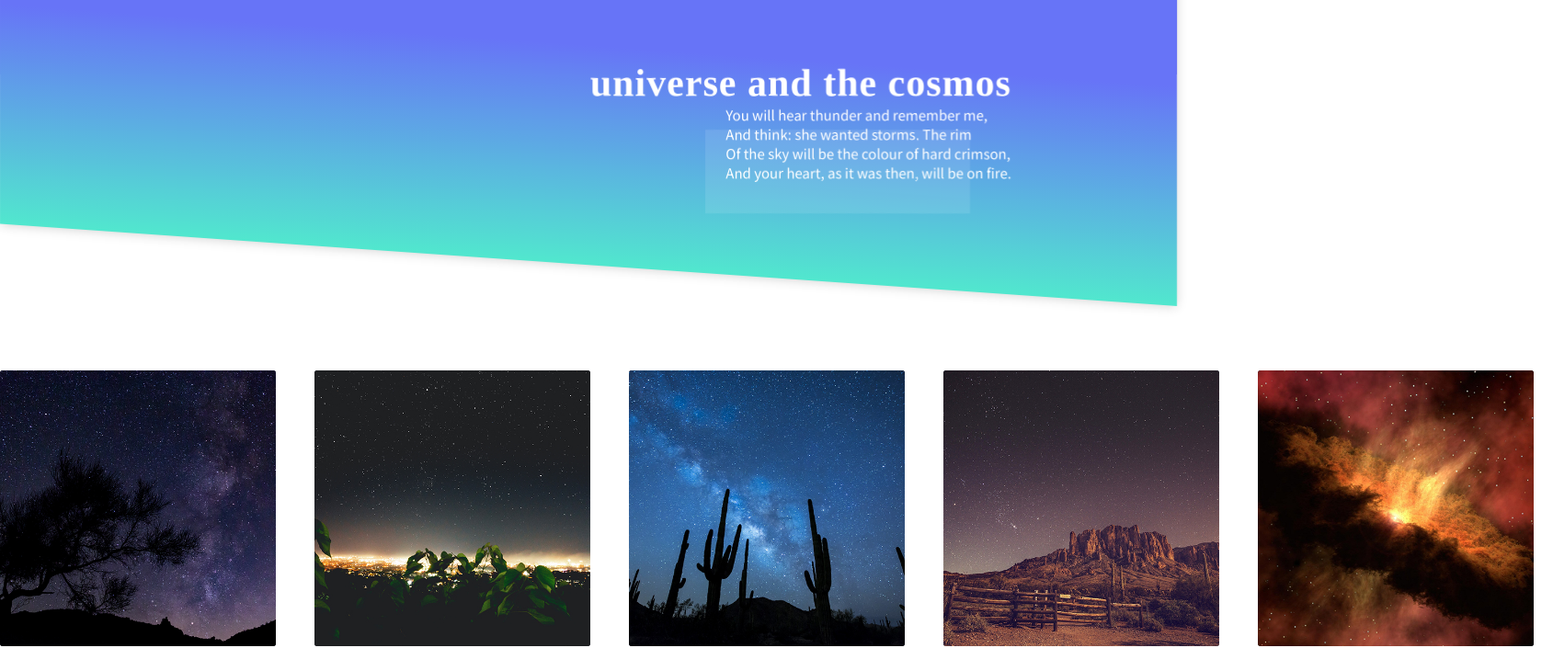
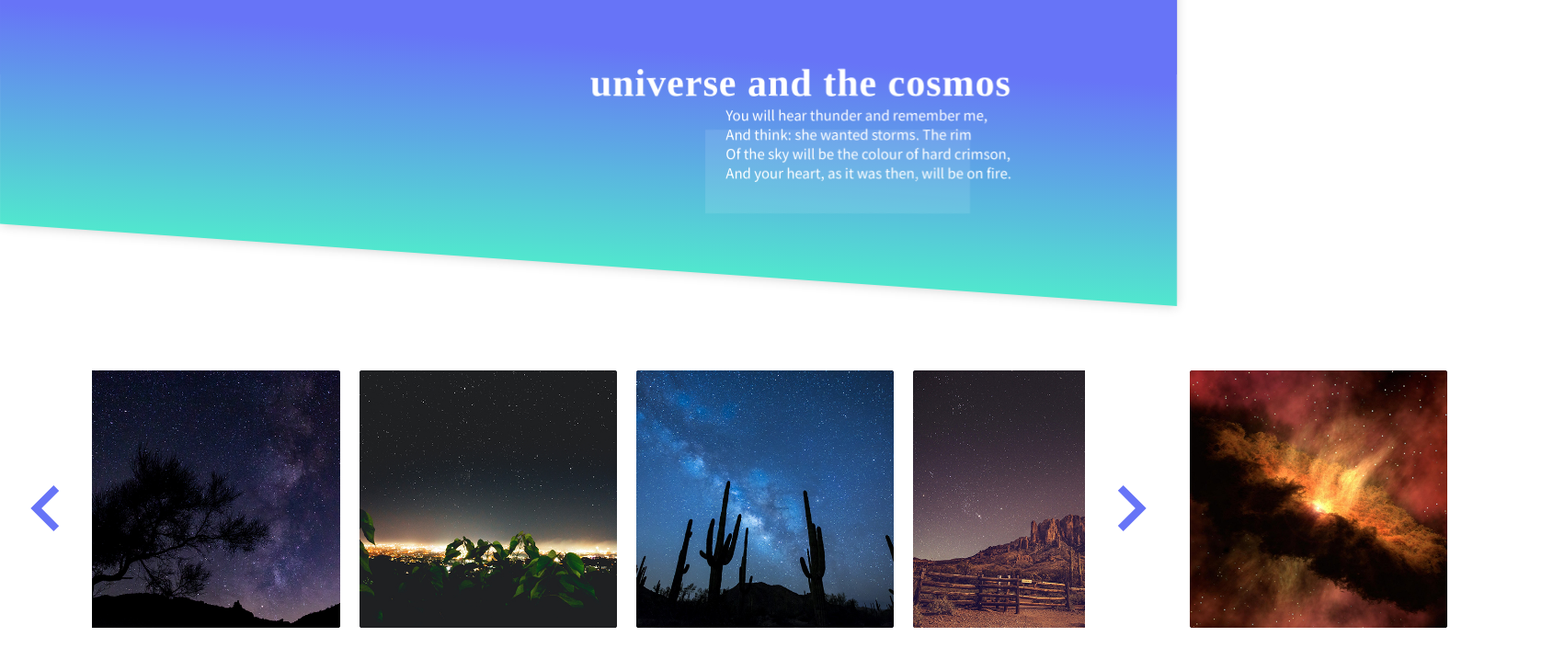
Before and after one commit to carmen-tang/mirum, a React (Create React App) app: page / in a window 1280 px wide. Shown: the top 705 px of the page at 92% size, 1689 px wide, since content can reach past the window. Built offline with nearby package versions, Linux system fonts and the light colour scheme; a web font is replaced by a local one.

Commit message:
slider controls

```diff
--- a/src/components/Carousel.js
+++ b/src/components/Carousel.js
@@ -57,8 +57,8 @@ export default class Carousel extends Component {
 
     return (
       <div className="carousel-wrap">
-        <div className="carousel-hold">
           <div className="slider" aria-labelledby={headingId}>
+            <div className="slider-hold">
               <ul className="slider-wrapper" style={wrapperTransform}>
                 {slides.map(slide => {
                   return (
@@ -71,6 +71,7 @@ export default class Carousel extends Component {
                   );
                 })}
               </ul>
+            </div>
 
             <div className="slider-controls">
               <SliderControl
@@ -87,7 +88,6 @@ export default class Carousel extends Component {
             </div>
           </div>
       </div>
-      </div>
     );
   }
 }
--- a/src/styles/_Carousel.scss
+++ b/src/styles/_Carousel.scss
@@ -8,7 +8,7 @@ $color-accent: #1d1f2f;
 $color-focus: #6d64f7;
 $bass-duration: 600ms;
 $bass-ease: cubic-bezier(0.25, 0.46, 0.45, 0.84);
-$slide-size: 300px;
+$slide-size: 280px;
 $slide-margin: 1.4em;
 
 .carousel-wrap {
@@ -16,20 +16,19 @@ $slide-margin: 1.4em;
 
   .slider-controls {
     display: flex;
-    justify-content: center;
-    position: absolute;
-    top: calc(100% + 1rem);
-    width: 100%;
+    justify-content: space-between;
+    top: calc(50% - 50px);
+    width: 100vw;
+    height: 300px;
 
     .btn {
       align-items: center;
-      background-color: transparent;
-      border: 3px solid transparent;
-      border-radius: 100%;
+      background-color: $white;
       display: flex;
-      height: 100px;
+      height: 300px;
       padding: 0;
       width: 100px;
+      border-radius: 0;
 
       svg {
         width: 100px;
@@ -54,11 +53,16 @@ $slide-margin: 1.4em;
     height: $slide-size;
     position: relative;
     width: $slide-size;
+
+    .slider-hold {
+      width: 600px;
+      overflow: hidden;
+    }
   }
 
   .slider-wrapper {
     display: flex;
-    margin: 0 calc($slide-margin * -1);
+    margin: 0 6em;
     position: absolute;
     transition: transform $bass-duration cubic-bezier(0.25, 1, 0.35, 1);
   }
@@ -71,7 +75,7 @@ $slide-margin: 1.4em;
     flex-direction: column;
     height: $slide-size;
     justify-content: center;
-    margin: 0 $slide-margin;
+    margin: 0 $slide-margin 0 0;
     opacity: 1;
     position: relative;
     text-align: center;
```
Lines whose indentation alone changed are shown as unchanged.
